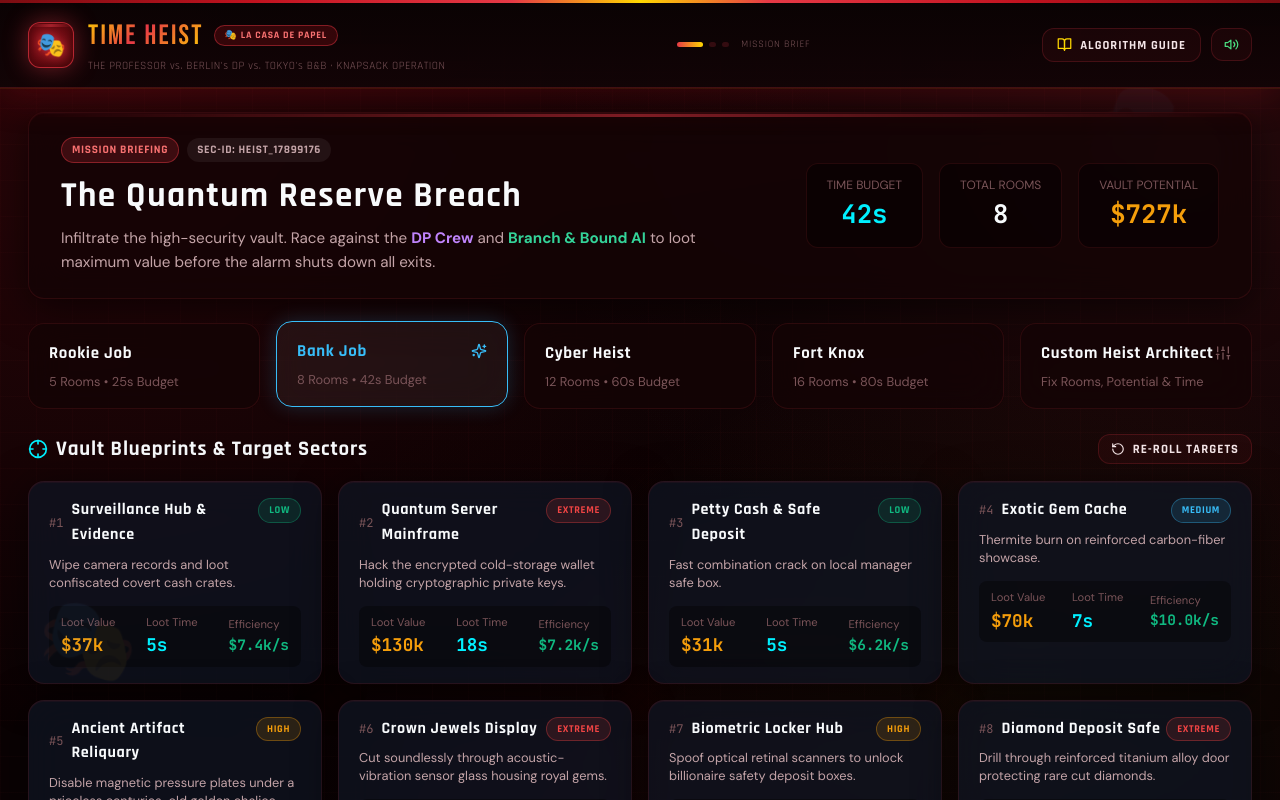
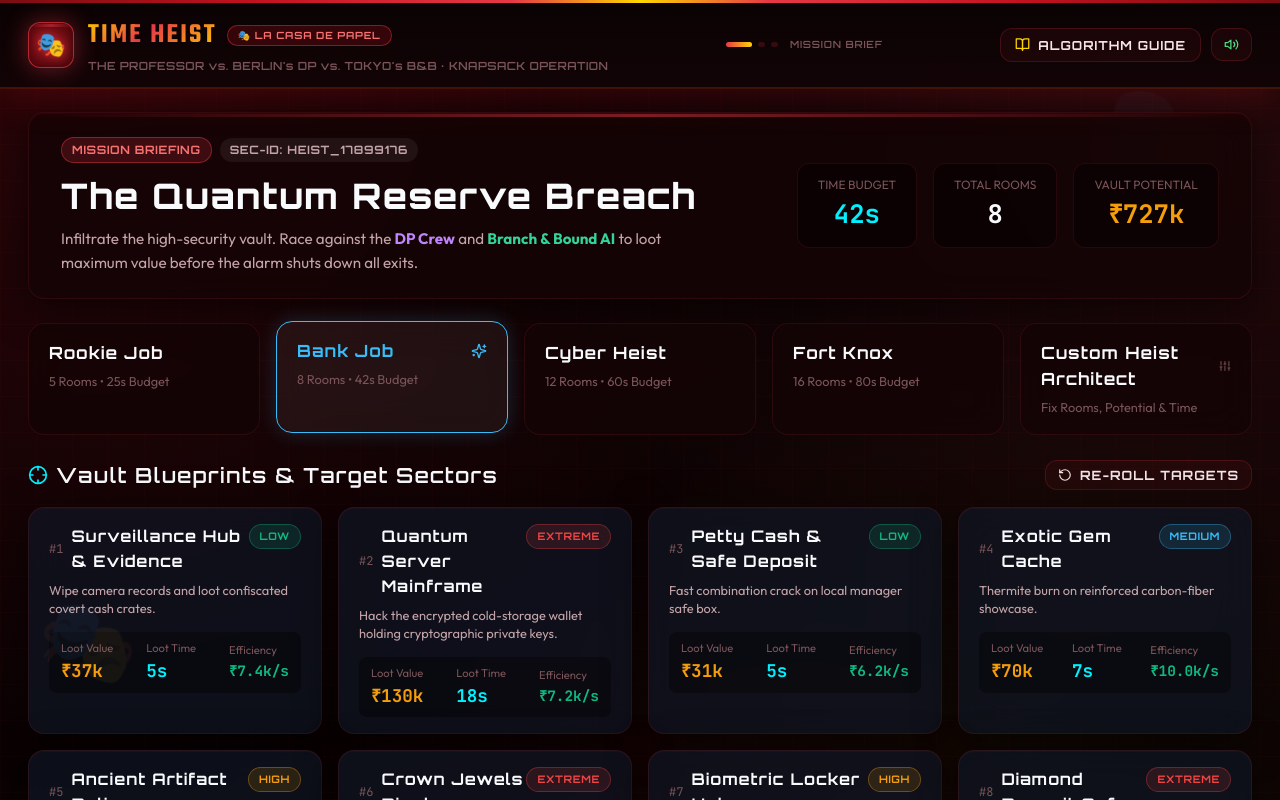
Before and after one commit to Akilan2407/Time_heist, a React (Vite) app in the folder client/: page / in a window 1280 px wide. Shown: the top 800 px of the page. Built offline with nearby package versions, Linux system fonts and the light colour scheme; no server answers.

Commit message:
ui updates

```diff
--- a/client/index.html
+++ b/client/index.html
@@ -7,7 +7,7 @@
     <meta name="description" content="🎭 The Professor vs Berlin's DP Crew vs Tokyo's B&B Squad — Race against algorithms in a high-stakes 0/1 Knapsack vault heist. La Casa de Papel themed." />
     <link rel="preconnect" href="https://fonts.googleapis.com">
     <link rel="preconnect" href="https://fonts.gstatic.com" crossorigin>
-    <link href="https://fonts.googleapis.com/css2?family=Bebas+Neue&family=Rajdhani:wght@400;500;600;700&family=DM+Sans:ital,opsz,wght@0,9..40,300;0,9..40,400;0,9..40,500;0,9..40,600;0,9..40,700;1,9..40,400&family=JetBrains+Mono:wght@400;500;700&display=swap" rel="stylesheet">
+    <link href="https://fonts.googleapis.com/css2?family=Cinzel:wght@600;700;800;900&family=JetBrains+Mono:wght@400;500;600;700;800&family=Orbitron:wght@500;600;700;800;900&family=Outfit:wght@300;400;500;600;700;800&family=Teko:wght@500;600;700&display=swap" rel="stylesheet">
   </head>
   <body>
     <div id="root"></div>
--- a/client/src/components/HeistSetup.tsx
+++ b/client/src/components/HeistSetup.tsx
@@ -119,7 +119,7 @@ export const HeistSetup: React.FC<HeistSetupProps> = ({
             <div style={{ background: 'rgba(0,0,0,0.4)', padding: '12px 20px', borderRadius: '12px', border: '1px solid var(--border-subtle)', textAlign: 'center' }}>
               <div style={{ fontSize: '0.75rem', color: 'var(--text-muted)', textTransform: 'uppercase' }}>Vault Potential</div>
               <div className="font-mono" style={{ fontSize: '1.6rem', fontWeight: 700, color: '#f59e0b' }}>
-                ${totalVaultValue}k
+                ₹{totalVaultValue}k
               </div>
             </div>
           </div>
@@ -254,11 +254,11 @@ export const HeistSetup: React.FC<HeistSetupProps> = ({
               </div>
             </div>
 
-            {/* Control 2: Vault Potential ($k) */}
+            {/* Control 2: Vault Potential (₹k) */}
             <div style={{ background: 'rgba(0,0,0,0.3)', padding: '16px', borderRadius: '12px', border: '1px solid var(--border-subtle)' }}>
               <div style={{ display: 'flex', justifyContent: 'space-between', alignItems: 'center', marginBottom: '10px' }}>
                 <span style={{ fontSize: '0.9rem', fontWeight: 700, color: '#f8fafc', display: 'flex', alignItems: 'center', gap: '6px' }}>
-                  <DollarSign size={15} color="#f59e0b" /> Vault Potential ($k)
+                  <DollarSign size={15} color="#f59e0b" /> Vault Potential (₹k)
                 </span>
                 <input
                   type="number"
@@ -418,7 +418,7 @@ export const HeistSetup: React.FC<HeistSetupProps> = ({
                   <div>
                     <div style={{ fontSize: '0.7rem', color: 'var(--text-muted)' }}>Loot Value</div>
                     <div className="font-mono" style={{ fontSize: '1.1rem', fontWeight: 700, color: '#f59e0b' }}>
-                      ${room.value}k
+                      ₹{room.value}k
                     </div>
                   </div>
 
@@ -432,7 +432,7 @@ export const HeistSetup: React.FC<HeistSetupProps> = ({
                   <div>
                     <div style={{ fontSize: '0.7rem', color: 'var(--text-muted)' }}>Efficiency</div>
                     <div className="font-mono" style={{ fontSize: '0.9rem', fontWeight: 700, color: '#10b981' }}>
-                      ${ratio}k/s
+                      ₹{ratio}k/s
                     </div>
                   </div>
                 </div>
--- a/client/src/components/LiveHeistView.tsx
+++ b/client/src/components/LiveHeistView.tsx
@@ -1,4 +1,4 @@
-import React, { useState, useEffect, useMemo, useCallback } from 'react';
+import React, { useState, useEffect, useMemo, useCallback, useRef } from 'react';
 import { Heist, HeistResult, PlayerAction, MovementLogEntry, Room } from '../../../shared/types.js';
 import { TimerHeader } from './live/TimerHeader.js';
 import { PlayerPanel } from './live/PlayerPanel.js';
--- a/client/src/components/VaultCanvas.tsx
+++ b/client/src/components/VaultCanvas.tsx
@@ -469,7 +469,7 @@ export const VaultCanvas: React.FC<VaultCanvasProps> = ({
                   color: isLooted ? '#10b981' : !isRevealed ? '#64748b' : '#00f0ff'
                 }}
               >
-                {isRevealed || isLooted ? `$${room.value}k • ${room.timeCost}s` : '$?k • ?s'}
+                {isRevealed || isLooted ? `₹${room.value}k • ${room.timeCost}s` : '₹?k • ?s'}
               </div>
             </div>
           </div>
--- a/client/src/components/live/BnBCrewPanel.tsx
+++ b/client/src/components/live/BnBCrewPanel.tsx
@@ -168,7 +168,7 @@ export const BnBCrewPanel: React.FC<BnBCrewPanelProps> = ({
         <div style={{ textAlign: 'right' }}>
           <div style={{ fontSize: '0.7rem', color: 'var(--text-muted)' }}>Best Solution</div>
           <div className="font-mono" style={{ fontSize: '1.3rem', fontWeight: 800, color: '#10b981' }}>
-            ${currentBestValue}k
+            ₹{currentBestValue}k
           </div>
         </div>
       </div>
@@ -318,7 +318,7 @@ export const BnBCrewPanel: React.FC<BnBCrewPanelProps> = ({
                   fontFamily="JetBrains Mono"
                   fontWeight="bold"
                 >
-                  {isPruned ? '✕' : isRoot ? 'R' : `$${node.step.currentValue}`}
+                  {isPruned ? '✕' : isRoot ? 'R' : `₹${node.step.currentValue}`}
                 </text>
 
                 {/* Bound label beneath node */}
@@ -345,7 +345,7 @@ export const BnBCrewPanel: React.FC<BnBCrewPanelProps> = ({
         {selectedNode ? (
           <div style={{ display: 'flex', justifyContent: 'space-between', alignItems: 'center' }}>
             <div>
-              <span className="font-mono" style={{ color: '#00f0ff' }}>{selectedNode.nodeId}</span>: {selectedNode.branchType.toUpperCase()} | Val: <strong style={{ color: '#f59e0b' }}>${selectedNode.currentValue}k</strong> | Cost: <strong style={{ color: '#38bdf8' }}>{selectedNode.currentTimeCost}s</strong> | Bound: <strong style={{ color: '#10b981' }}>{selectedNode.bound > 0 ? `$${Math.round(selectedNode.bound)}k` : 'N/A'}</strong>
+              <span className="font-mono" style={{ color: '#00f0ff' }}>{selectedNode.nodeId}</span>: {selectedNode.branchType.toUpperCase()} | Val: <strong style={{ color: '#f59e0b' }}>₹{selectedNode.currentValue}k</strong> | Cost: <strong style={{ color: '#38bdf8' }}>{selectedNode.currentTimeCost}s</strong> | Bound: <strong style={{ color: '#10b981' }}>{selectedNode.bound > 0 ? `₹${Math.round(selectedNode.bound)}k` : 'N/A'}</strong>
             </div>
             {selectedNode.status === 'pruned' && (
               <span className="badge badge-pruned">
--- a/client/src/components/live/DPCrewPanel.tsx
+++ b/client/src/components/live/DPCrewPanel.tsx
@@ -42,7 +42,7 @@ export const DPCrewPanel: React.FC<DPCrewPanelProps> = ({
         <div style={{ textAlign: 'right' }}>
           <div style={{ fontSize: '0.7rem', color: 'var(--text-muted)' }}>Secured Loot</div>
           <div className="font-mono" style={{ fontSize: '1.3rem', fontWeight: 800, color: '#c084fc' }}>
-            ${currentState.totalValue}k
+            ₹{currentState.totalValue}k
           </div>
         </div>
       </div>
@@ -118,7 +118,7 @@ export const DPCrewPanel: React.FC<DPCrewPanelProps> = ({
 
                     <div style={{ display: 'flex', gap: '12px', marginTop: '4px', fontSize: '0.75rem', color: 'var(--text-muted)' }}>
                       <span>Window: <strong style={{ color: '#00f0ff' }}>{item.timestamp}s - {item.timestamp + item.duration}s</strong></span>
-                      <span>Value: <strong style={{ color: '#f59e0b' }}>${item.value}k</strong></span>
+                      <span>Value: <strong style={{ color: '#f59e0b' }}>₹{item.value}k</strong></span>
                     </div>
                   </div>
 
--- a/client/src/index.css
+++ b/client/src/index.css
@@ -1,12 +1,13 @@
 /* ─── Fonts loaded via <link> in index.html ─── */
-/* Bebas Neue (hero), Rajdhani (display), DM Sans (body), JetBrains Mono (mono) */
+/* Teko (hero), Cinzel (title), Orbitron (display), Outfit (body), JetBrains Mono (mono) */
 
 :root {
   /* ── Money Heist Font Stack ── */
-  --font-hero:    'Bebas Neue', 'Impact', sans-serif;               /* Cinematic titles */
-  --font-display: 'Rajdhani', 'Arial Narrow', sans-serif;          /* Tactical UI labels */
-  --font-body:    'DM Sans', system-ui, -apple-system, sans-serif; /* Clean body */
-  --font-mono:    'JetBrains Mono', 'Cascadia Code', monospace;    /* Numbers & data */
+  --font-hero:    'Teko', 'Impact', sans-serif;                     /* Tall, intense heist action titles & countdowns */
+  --font-title:   'Cinzel', 'Georgia', serif;                       /* Dramatic Royal Mint / La Casa de Papel subtitles */
+  --font-display: 'Orbitron', 'Rajdhani', sans-serif;               /* Tactical HUD labels & Professor console */
+  --font-body:    'Outfit', system-ui, -apple-system, sans-serif;   /* Sleek, readable gaming body text */
+  --font-mono:    'JetBrains Mono', 'Cascadia Code', monospace;     /* Numbers, currency ₹ & clocks */
 
   /* ── Money Heist Color Palette ── */
   --heist-red:      #e63946;
@@ -62,9 +63,12 @@ body {
   color: var(--text-primary);
   font-family: var(--font-body);
   font-size: 15px;
+  font-weight: 400;
   line-height: 1.55;
   min-height: 100vh;
   overflow-x: hidden;
+  -webkit-font-smoothing: antialiased;
+  -moz-osx-font-smoothing: grayscale;
   background-image:
     radial-gradient(ellipse at 5% 5%,   rgba(193, 18, 31, 0.18) 0%, transparent 45%),
     radial-gradient(ellipse at 95% 10%, rgba(230, 57, 70, 0.12) 0%, transparent 40%),
@@ -100,8 +104,9 @@ body::after {
 ::-webkit-scrollbar-thumb:hover { background: rgba(230, 57, 70, 0.7); }
 
 /* ─── Typography Utilities ─── */
-.font-hero    { font-family: var(--font-hero);    letter-spacing: 0.06em; }
-.font-display { font-family: var(--font-display); letter-spacing: 0.04em; }
+.font-hero    { font-family: var(--font-hero);    letter-spacing: 0.08em; text-transform: uppercase; font-weight: 600; }
+.font-title   { font-family: var(--font-title);   letter-spacing: 0.06em; }
+.font-display { font-family: var(--font-display); letter-spacing: 0.06em; font-weight: 600; }
 .font-mono    { font-family: var(--font-mono); }
 
 /* ─── Layout Container ─── */
```
Also changed, not shown: client/src/components/ReplayScrubber.tsx (+6 -6 lines), client/src/components/ResultsScreen.tsx (+9 -9 lines), client/src/components/live/PlayerPanel.tsx (+6 -6 lines), 5 other files (tests, documents, lock files or other folders).
